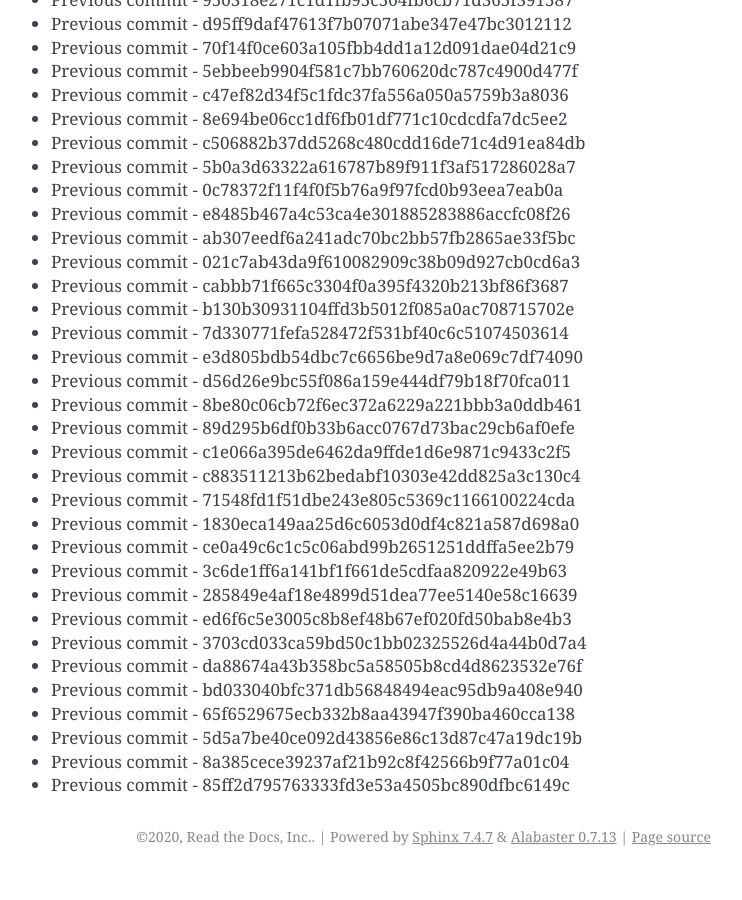
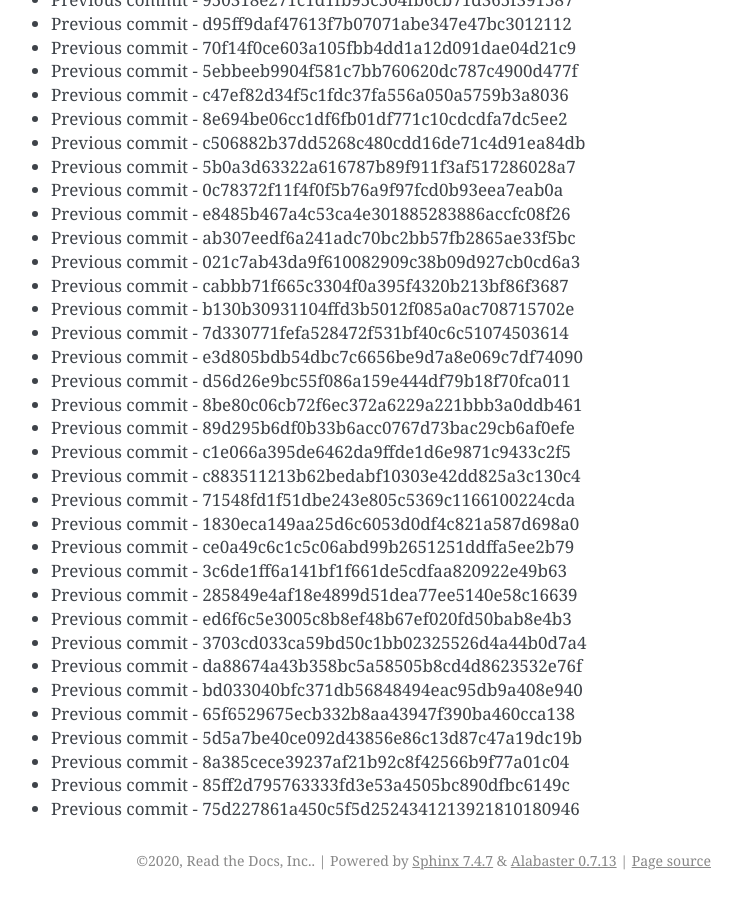
Before and after one commit to readthedocs/rtd-git-stresstest, a Sphinx documentation site: the page built from docs/updates.rst, in a window 1280 px wide and 900 px high, scrolled down 86943 px. Shown: the whole window, without its empty margins (399-1141 px from the left). Built offline with Sphinx 7.4.7, drawn with Linux system fonts in a browser that asks for light colours; before the commit the page ends 87819 px from its top, so only the background shows below that.

Commit message:
Generating commit from previous: 75d227861a450c5f5d2524341213921810180946

```diff
--- a/docs/updates.rst
+++ b/docs/updates.rst
@@ -3685,3 +3685,4 @@ It can be tested for any performance characteristics.
 * Previous commit - 5d5a7be40ce092d43856e86c13d87c47a19dc19b
 * Previous commit - 8a385cece39237af21b92c8f42566b9f77a01c04
 * Previous commit - 85ff2d795763333fd3e53a4505bc890dfbc6149c
+* Previous commit - 75d227861a450c5f5d2524341213921810180946
```
